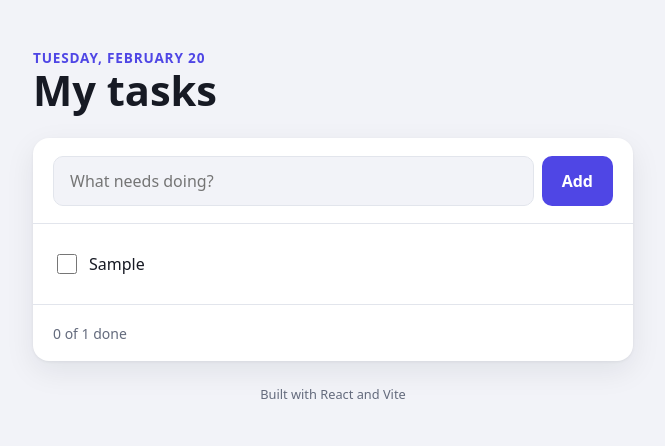
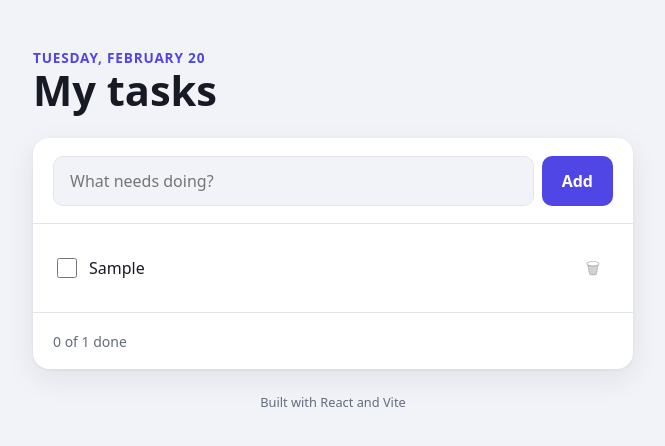
Before and after one commit to vincentonyenze/todo-react, a React (Vite) app: page / in a window 1280 px wide. Both pictures are taken after typing "Sample" into the empty fields and a click on the button "Add". Shown: the top 446 px of the page, without its empty margins (307-972 px from the left). Built offline with nearby package versions, Linux system fonts and the light colour scheme.

Commit message:
add deleting and clear completed

```diff
--- a/src/App.jsx
+++ b/src/App.jsx
@@ -1,6 +1,7 @@
 import { useState } from "react";
 import AddTaskForm from "./components/AddTaskForm.jsx";
 import TaskList from "./components/TaskList.jsx";
+import TaskFooter from "./components/TaskFooter.jsx";
 
 // "Tuesday, October 20": today's date, worked out once when the page loads
 const today = new Date().toLocaleDateString("en-US", {
@@ -43,6 +44,15 @@ function App() {
     );
   }
 
+  function deleteTask(id) {
+    // filter() keeps every task EXCEPT this one, in a new array
+    setTasks((current) => current.filter((task) => task.id !== id));
+  }
+
+  function clearCompleted() {
+    setTasks((current) => current.filter((task) => !task.done));
+  }
+
   // Worked out from the tasks on every render, never stored
   const doneCount = tasks.filter((task) => task.done).length;
 
@@ -60,17 +70,10 @@ function App() {
         </section>
 
         <section className="todo-card__section" aria-label="Tasks">
-          <TaskList tasks={tasks} onToggle={toggleTask} />
+          <TaskList tasks={tasks} onToggle={toggleTask} onDelete={deleteTask} />
         </section>
 
-        <footer className="todo-card__section todo-card__footer">
-          {/* aria-live: screen readers hear the new count when a task is ticked */}
-          <p aria-live="polite">
-            {tasks.length === 0
-              ? "No tasks"
-              : `${doneCount} of ${tasks.length} done`}
-          </p>
-        </footer>
+        <TaskFooter total={tasks.length} doneCount={doneCount} onClearCompleted={clearCompleted} />
       </main>
 
       <p className="app__footer">Built with React and Vite</p>
--- /dev/null
+++ b/src/components/TaskFooter.css
@@ -0,0 +1,33 @@
+/* A button that looks like a link */
+.link-btn {
+  padding: 0.25rem 0.4rem;
+  border: none;
+  border-radius: 6px;
+  background: none;
+  color: var(--color-muted);
+  font-size: 0.875rem;
+  font-weight: 600;
+  text-decoration: underline;
+  text-underline-offset: 3px;
+}
+
+.link-btn:hover {
+  color: var(--color-text);
+}
+
+.link-btn--danger {
+  color: var(--color-danger);
+}
+
+.link-btn--danger:hover {
+  background: var(--color-danger-soft);
+  color: var(--color-danger);
+}
+
+.confirm {
+  display: flex;
+  flex-wrap: wrap;
+  align-items: center;
+  gap: 0.25rem 0.5rem;
+  color: var(--color-text);
+}
--- /dev/null
+++ b/src/components/TaskFooter.jsx
@@ -0,0 +1,51 @@
+import { useState } from "react";
+import "./TaskFooter.css";
+
+// The bottom of the card: how many tasks are done, and "Clear completed".
+//
+// Clearing several tasks at once can't be undone, so it asks first. Not
+// with the browser's confirm() popup (it blocks the whole page and can't
+// be styled), but by swapping the button for "Delete 3 done tasks? Yes / No".
+function TaskFooter({ total, doneCount, onClearCompleted }) {
+  const [confirming, setConfirming] = useState(false);
+
+  // Nothing done any more (e.g. one was unticked): stop asking. Changing
+  // state while drawing like this is allowed when it's guarded by a
+  // condition, so it can't repeat forever.
+  if (confirming && doneCount === 0) setConfirming(false);
+
+  function clear() {
+    onClearCompleted();
+    setConfirming(false);
+  }
+
+  return (
+    <footer className="todo-card__section todo-card__footer">
+      {/* aria-live: screen readers hear the new count when a task is ticked */}
+      <p aria-live="polite">{total === 0 ? "No tasks" : `${doneCount} of ${total} done`}</p>
+
+      {doneCount > 0 &&
+        (confirming ? (
+          <div className="confirm" role="group" aria-label="Confirm clearing">
+            <span>
+              Delete {doneCount} done task{doneCount === 1 ? "" : "s"}?
+            </span>
+            {/* autoFocus: move straight to the choice, so a keyboard user
+                isn't left on a button that just disappeared */}
+            <button type="button" className="link-btn link-btn--danger" onClick={clear} autoFocus>
+              Yes, delete
+            </button>
+            <button type="button" className="link-btn" onClick={() => setConfirming(false)}>
+              No
+            </button>
+          </div>
+        ) : (
+          <button type="button" className="link-btn" onClick={() => setConfirming(true)}>
+            Clear completed
+          </button>
+        ))}
+    </footer>
+  );
+}
+
+export default TaskFooter;
--- a/src/components/TaskItem.css
+++ b/src/components/TaskItem.css
@@ -31,3 +31,33 @@
   color: var(--color-muted);
   text-decoration: line-through;
 }
+
+.task__delete {
+  display: grid;
+  place-items: center;
+  flex-shrink: 0;
+  width: 2rem;
+  height: 2rem;
+  border: none;
+  border-radius: 50%;
+  background: transparent;
+  opacity: 0.35;
+  transition: opacity 0.15s, background-color 0.15s;
+}
+
+/* Fully visible when the row is hovered, or the button has focus. It
+   never disappears completely: on phones there's no hover. */
+.task:hover .task__delete,
+.task__delete:focus-visible {
+  opacity: 1;
+}
+
+.task__delete:hover {
+  background: var(--color-danger-soft);
+}
+
+@media (prefers-reduced-motion: reduce) {
+  .task__delete {
+    transition: none;
+  }
+}
--- a/src/components/TaskItem.jsx
+++ b/src/components/TaskItem.jsx
@@ -1,9 +1,9 @@
 import "./TaskItem.css";
 
-// One task: a checkbox and its title. Ticking it doesn't change anything
-// here. It asks the parent to by calling onToggle(id). TaskItem only SHOWS
-// a task; App owns the tasks and decides how they change.
-function TaskItem({ task, onToggle }) {
+// One task: a checkbox, its title, and a delete button. Nothing changes
+// here: it asks the parent by calling onToggle(id) or onDelete(id).
+// TaskItem only SHOWS a task; App owns the tasks and decides how they change.
+function TaskItem({ task, onToggle, onDelete }) {
   // The checkbox's id is built from the task's id, so every row's label
   // points at its own checkbox
   const checkboxId = `task-${task.id}`;
@@ -24,6 +24,18 @@ function TaskItem({ task, onToggle }) {
       <label htmlFor={checkboxId} className="task__title">
         {task.title}
       </label>
+
+      <button
+        type="button"
+        className="task__delete"
+        // The icon means nothing when read aloud; the label names the task,
+        // so a screen reader user tabbing through hears WHICH one
+        aria-label={`Delete "${task.title}"`}
+        title="Delete"
+        onClick={() => onDelete(task.id)}
+      >
+        <span aria-hidden="true">🗑</span>
+      </button>
     </li>
   );
 }
--- a/src/components/TaskList.jsx
+++ b/src/components/TaskList.jsx
@@ -2,7 +2,7 @@ import TaskItem from "./TaskItem.jsx";
 
 // The list of tasks, or a friendly message when there are none.
 // It passes each task, and the functions to change it, on to TaskItem.
-function TaskList({ tasks, onToggle }) {
+function TaskList({ tasks, onToggle, onDelete }) {
   if (tasks.length === 0) {
     return (
       <div className="empty">
@@ -17,7 +17,7 @@ function TaskList({ tasks, onToggle }) {
   return (
     <ul>
       {tasks.map((task) => (
-        <TaskItem key={task.id} task={task} onToggle={onToggle} />
+        <TaskItem key={task.id} task={task} onToggle={onToggle} onDelete={onDelete} />
       ))}
     </ul>
   );
```
